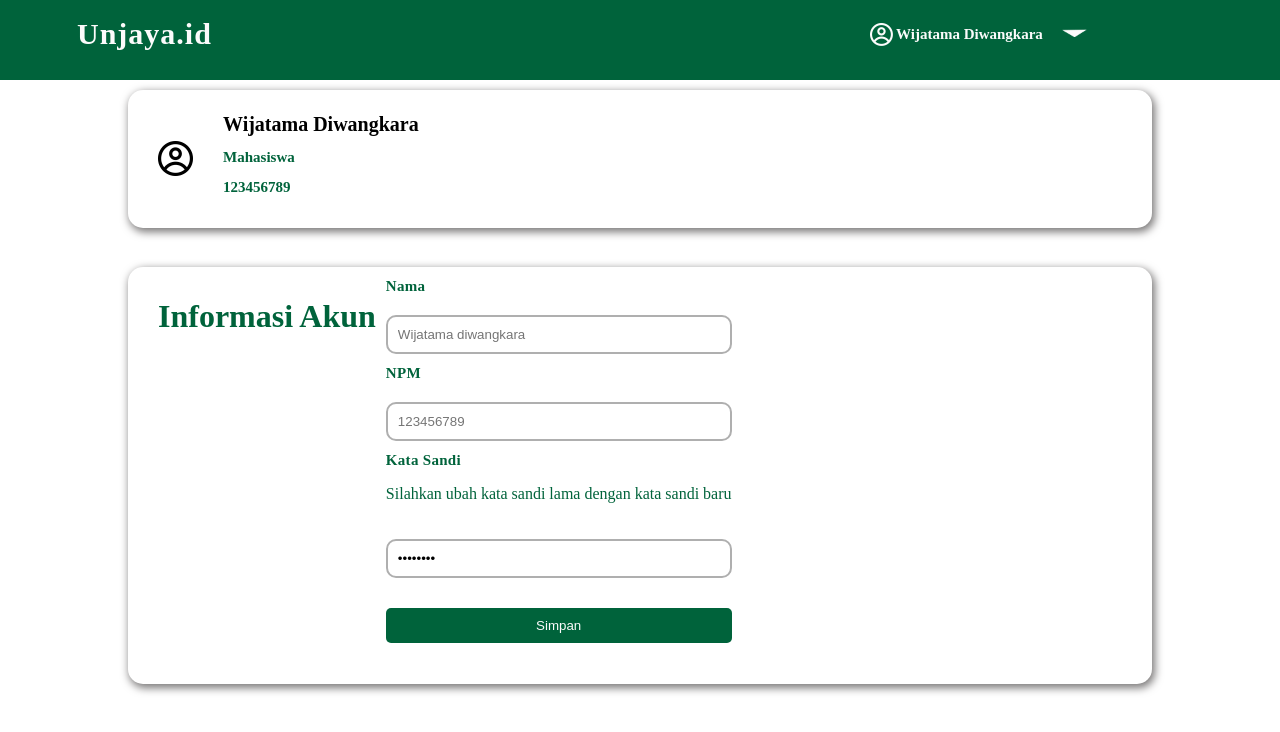
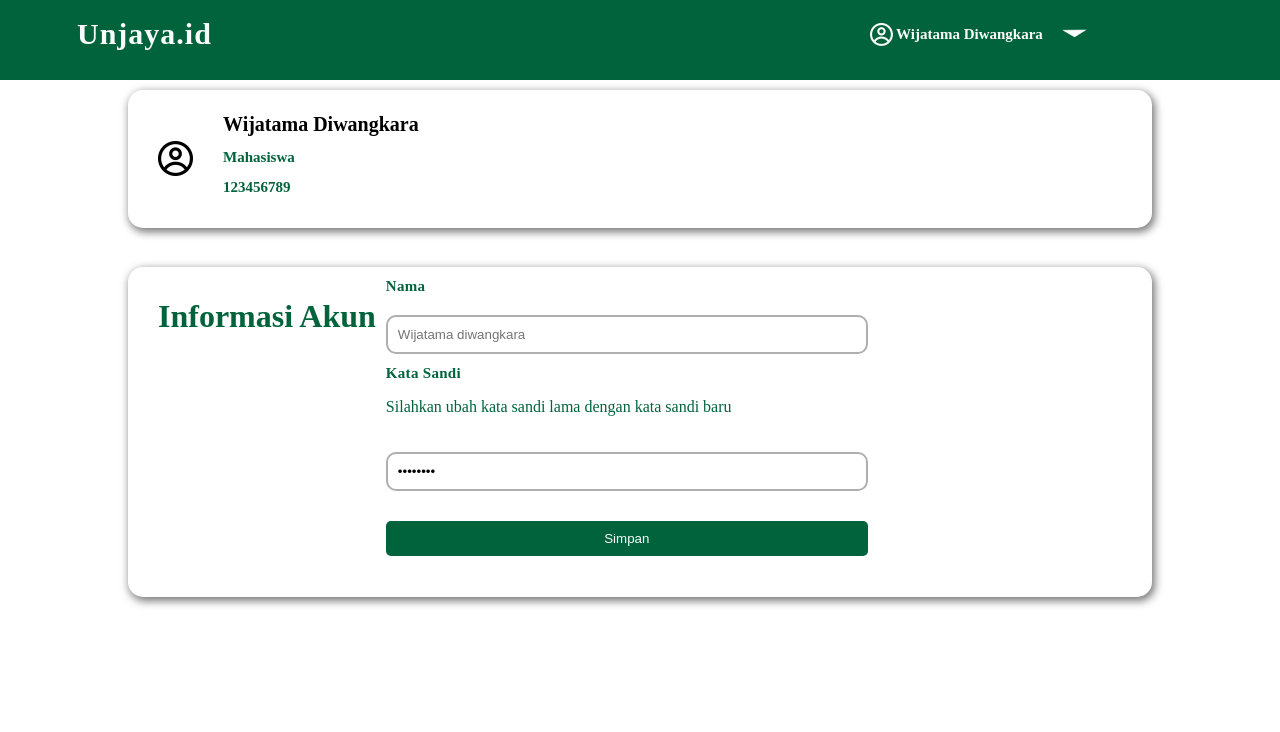
Before and after one commit to SokKanaTorajd/fe-unjaya-short-url, a Next.js app: page /setting in a window 1280 px wide. Shown: the top 732 px of the page. Built offline with nearby package versions, Linux system fonts and the light colour scheme.

Commit message:
update index dan header

```diff
--- a/pages/setting.js
+++ b/pages/setting.js
@@ -24,13 +24,10 @@ function setting (){
                         <input type="text" name="username" placeholder="Wijatama diwangkara" className="form-control"/>
                     </div>
                     <div className="form-set">
-                        <label>NPM</label>
-                        <input type="text" name="password" placeholder="123456789" className="form-control"/>
-                    </div>
-                    <div className="form-set">
                         <label>Kata Sandi</label>
                         <p>Silahkan ubah kata sandi lama dengan kata sandi baru</p>
-                        <input type="password" value="password"/>
+                        <input type="password" value="password" class="myInput"/>
+                        <span id="mybutton" onclick="change()"><i class="glyphicon glyphicon-eye-open"></i></span>
                             {/* <span className="forgot">Lupa Password?</span> */}
                     </div>
                     <div className="form-set">
@@ -42,6 +39,21 @@ function setting (){
         </div>
     )
 }
+function change()
+    {
+        var x = document.getElementById('pass').type;
+
+        if (x == 'password')
+        {
+           document.getElementById('pass').type = 'text';
+           document.getElementById('mybutton').innerHTML = '<i class="glyphicon glyphicon-eye-close"></i>';
+        }
+        else
+        {
+           document.getElementById('pass').type = 'password';
+           document.getElementById('mybutton').innerHTML = '<i class="glyphicon glyphicon-eye-open"></i>';
+        }
+    }
 
 
 
--- a/styles/setting.css
+++ b/styles/setting.css
@@ -53,11 +53,14 @@
     grid-column-gap: 10px;
 }
 .boxinfo {
-
+    margin-bottom: 50px;
 
 }
 .boxinfo>.box-form{
 
+}
+form{
+    width: 50%;
 }
 .form-set label{
     font-family: Poppins;
```
